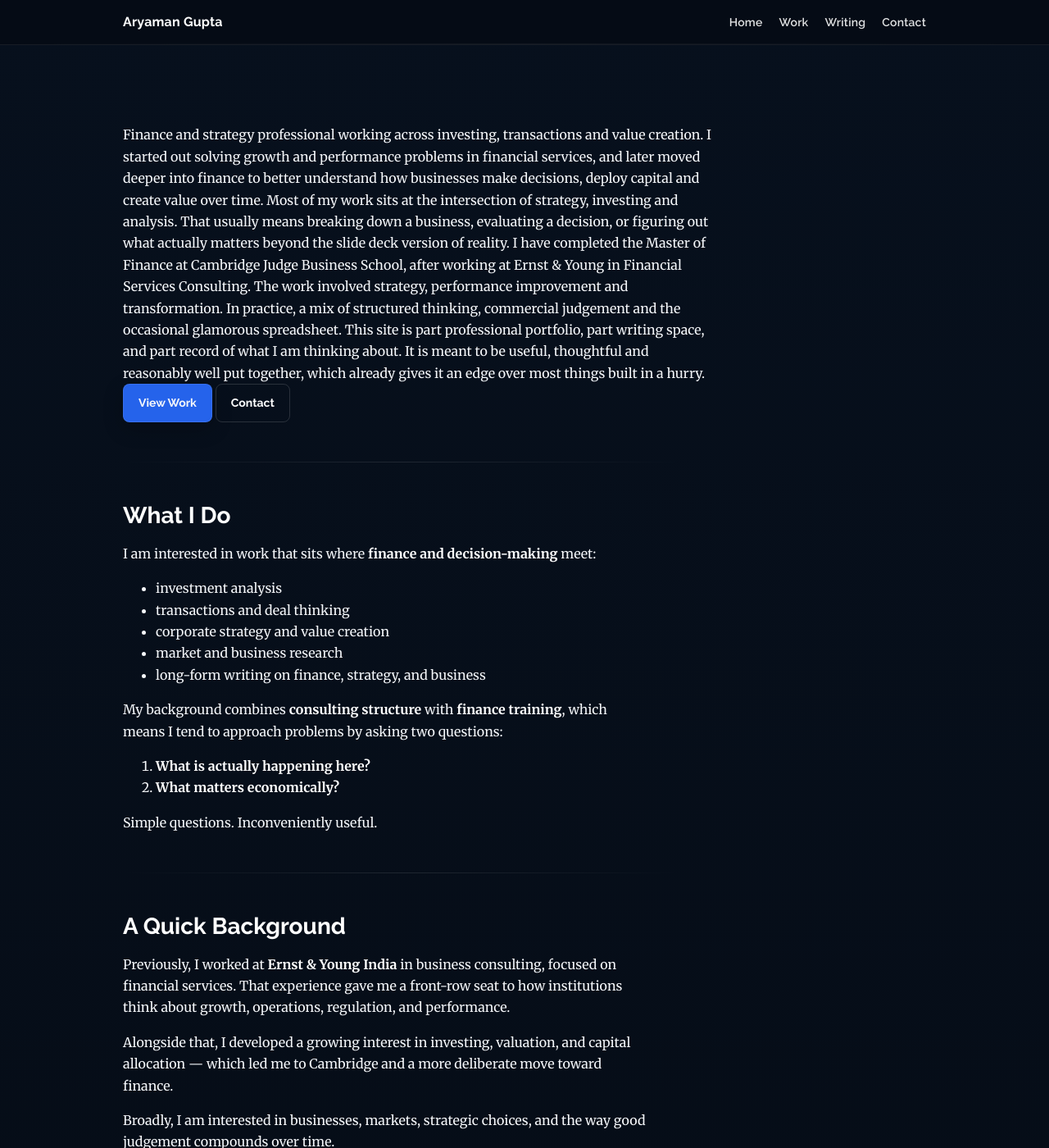
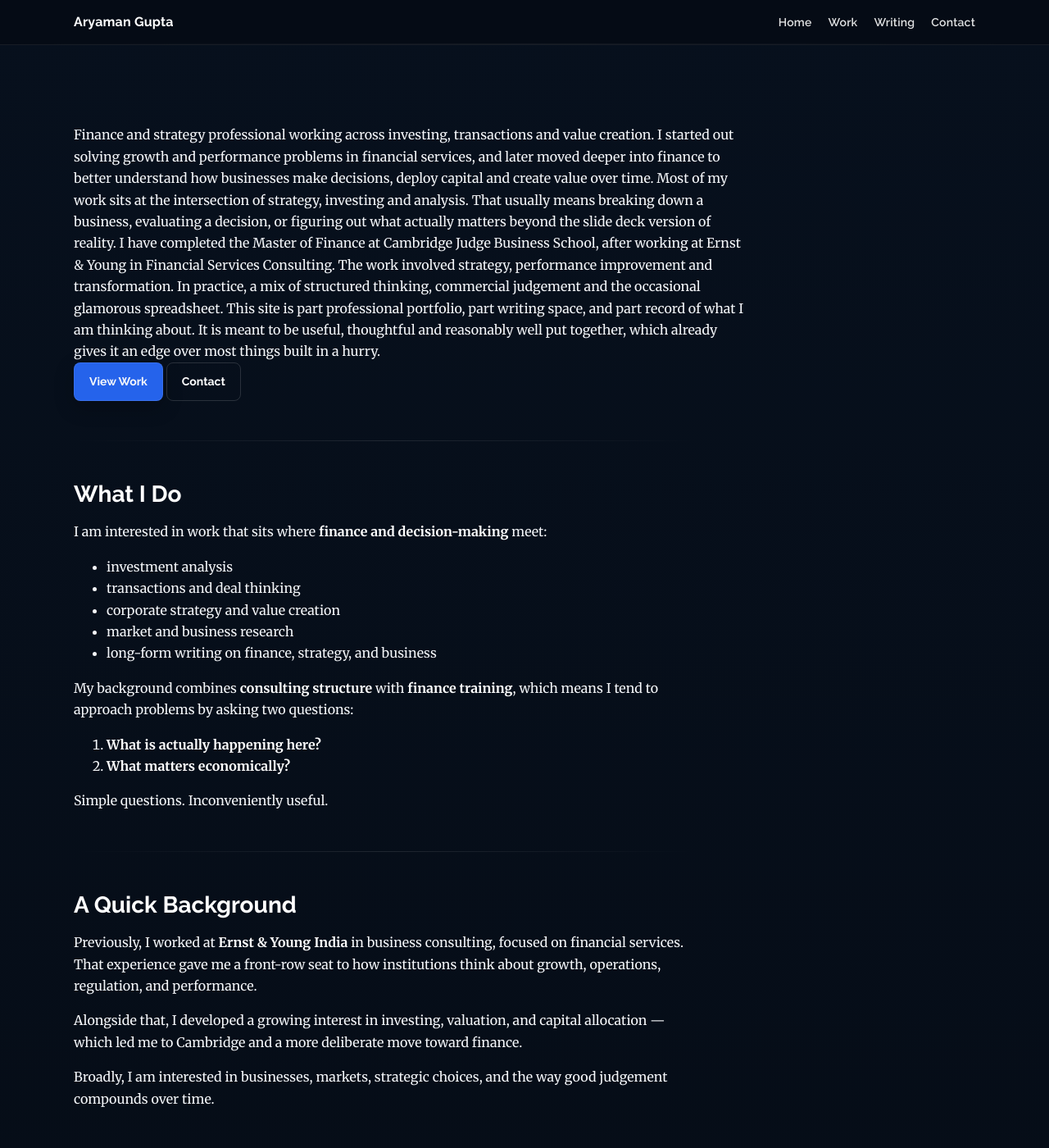
Before and after one commit to kungfumonk29/kungfumonk29.github.io, a Jekyll site: the page built from index.md, in a window 1280 px wide and 1400 px high. Shown: the whole window at 82% size. Built offline with Jekyll 4.4.1, drawn with Linux system fonts in a browser that asks for light colours.

Commit message:
Update main.css

```diff
--- a/assets/css/main.css
+++ b/assets/css/main.css
@@ -11,7 +11,7 @@
   --accent:#2563EB;
   --accent-hover:#1D4ED8;
   --input:#0E1828;
-  --max:980px;
+  --max:1100px;
 }
 
 *{ box-sizing:border-box; }
@@ -42,6 +42,7 @@ body::before{
 .container{
   width:min(var(--max), calc(100% - 48px));
   margin:0 auto;
+  padding-left:20px;
   position:relative;
   z-index:1;
 }
@@ -130,14 +131,69 @@ body::before{
   z-index:1;
 }
 
+/* Homepage hero with right anchor */
+.home-hero{
+  display:grid;
+  grid-template-columns:minmax(0, 780px) 280px;
+  gap:40px;
+  align-items:start;
+}
+
 .intro{
-  max-width:720px;
+  max-width:820px;
   padding-top:12px;
+}
+
+.hero-anchor{
+  min-height:420px;
+  border-left:1px solid rgba(255,255,255,0.06);
+  padding-left:28px;
+  display:flex;
+  align-items:flex-start;
+  justify-content:flex-start;
+}
+
+.hero-anchor-card{
+  width:100%;
+  padding:18px 18px 16px 18px;
+  border:1px solid rgba(255,255,255,0.05);
+  border-radius:14px;
+  background:linear-gradient(
+    180deg,
+    rgba(255,255,255,0.028),
+    rgba(255,255,255,0.014)
+  );
+  box-shadow:0 8px 30px rgba(0,0,0,0.14);
+  backdrop-filter:blur(6px);
+  -webkit-backdrop-filter:blur(6px);
+}
+
+.anchor-label{
+  font-family:"Raleway",sans-serif;
+  font-size:12px;
+  font-weight:700;
+  letter-spacing:1.1px;
+  text-transform:uppercase;
+  color:rgba(245,247,250,0.42);
+  margin-bottom:16px;
+}
+
+.anchor-line{
+  font-family:"Raleway",sans-serif;
+  font-size:15px;
+  font-weight:600;
+  line-height:1.5;
+  color:rgba(245,247,250,0.82);
+  margin-bottom:10px;
+}
+
+.anchor-line:last-child{
+  margin-bottom:0;
 }
 
 .content p,
 .content li{
-  max-width:640px;
+  max-width:760px;
 }
 
 /* Typography */
@@ -152,7 +208,7 @@ h1{
   font-size:48px;
   letter-spacing:-1px;
   line-height:1.08;
-  max-width:900px;
+  max-width:820px;
 }
 
 h2{
@@ -253,7 +309,7 @@ strong{
 .meta{
   color:var(--muted);
   font-size:14px;
-  max-width:680px;
+  max-width:760px;
 }
 
 /* Tiles (Work landing) */
@@ -306,7 +362,7 @@ strong{
 .subscribe-box{
   margin:28px 0 40px 0;
   padding:22px;
-  max-width:680px;
+  max-width:760px;
   background:var(--card);
   border:1px solid var(--border);
   border-radius:14px;
@@ -372,7 +428,7 @@ strong{
     transparent
   );
   margin:48px 0;
-  max-width:680px;
+  max-width:760px;
 }
 
 hr{
@@ -385,7 +441,7 @@ hr{
     transparent
   );
   margin:40px 0;
-  max-width:680px;
+  max-width:760px;
 }
 
 /* Intro paragraph after page title */
@@ -466,6 +522,20 @@ hr{
 }
 
 /* Responsive */
+@media (max-width: 980px){
+  .home-hero{
+    grid-template-columns:1fr;
+    gap:20px;
+  }
+
+  .hero-anchor{
+    min-height:auto;
+    border-left:none;
+    padding-left:0;
+    max-width:760px;
+  }
+}
+
 @media (max-width: 860px){
   .tiles{
     grid-template-columns:1fr;
```
